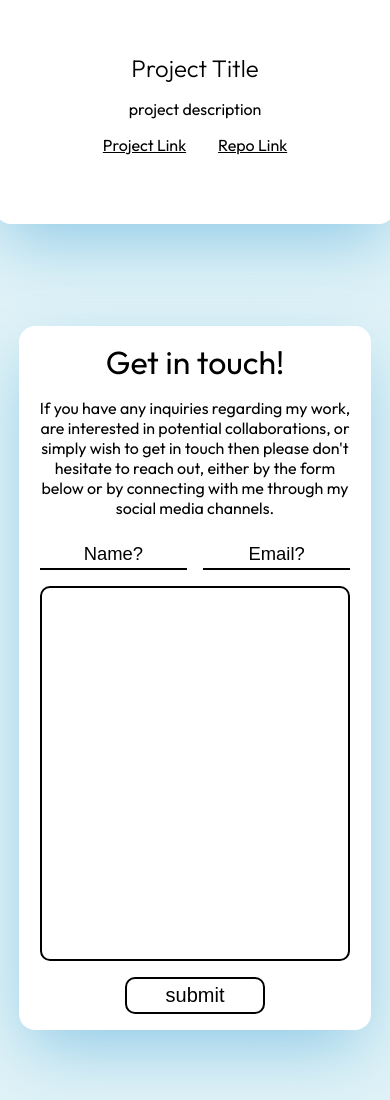
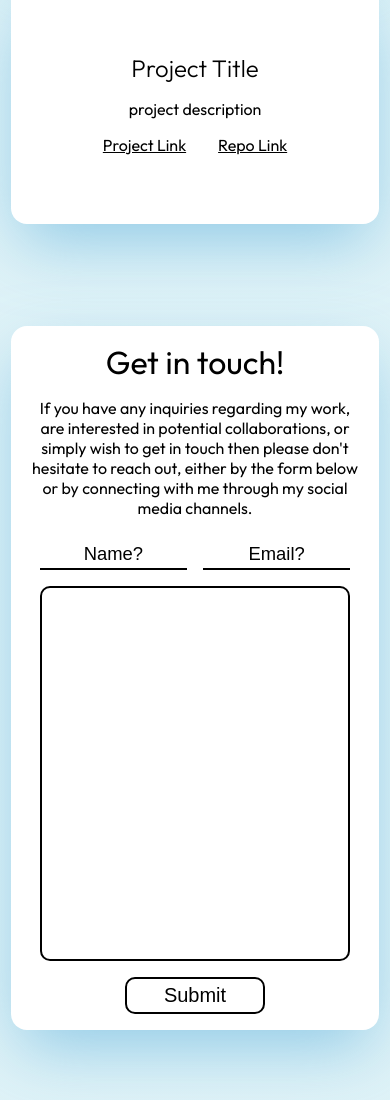
Before and after one commit to Newellso1/react-portfolio-v2, a React (Create React App) app: page / in a window 390 px wide. Shown: the part 3741-4841 px from the top of the page. Built offline with nearby package versions, Linux system fonts and the light colour scheme; a web font is replaced by a local one.

Commit message:
further style changes for mobile

```diff
--- a/src/Components/Contact.js
+++ b/src/Components/Contact.js
@@ -23,7 +23,7 @@ export default function Contact() {
               />
             </div>
             <textarea id="Message" name="message" />
-            <input className="input-button" type="submit" value="submit" />
+            <input className="input-button" type="submit" value="Submit" />
           </form>
         </div>
       </Fade>
--- a/src/index.css
+++ b/src/index.css
@@ -419,10 +419,20 @@ input:-webkit-autofill:focus {
   }
 
   .contact-content {
-    width: 22em;
+    width: 23em;
   }
 
   .contact-content > form > .form-top > input {
     width: 8em;
   }
+
+  .web-apps-examples > div {
+    width: 23em;
+    height: 15em;
+  }
+
+  .website-examples > div {
+    width: 23em;
+    height: 15em;
+  }
 }
```
